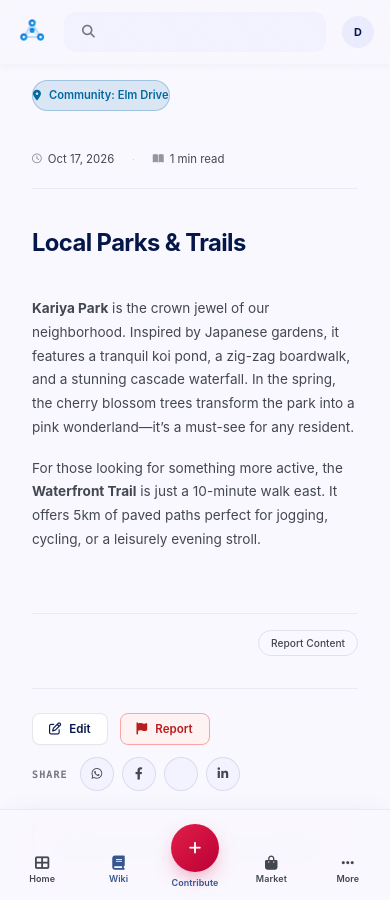
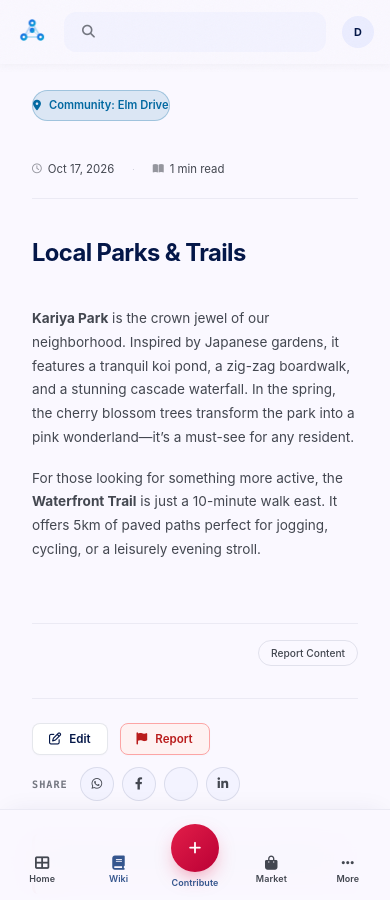
Before and after one commit to the-hub-community/hub-web, a Jekyll site: the page built from content/elm-drive/local-parks.md, in a window 390 px wide and 900 px high. Built offline with Jekyll 4.4.1, drawn with Linux system fonts in a browser that asks for light colours.

Commit message:
fix: mobile chip spacing and restore image alignment in editor

```diff
--- a/_includes/editor.html
+++ b/_includes/editor.html
@@ -121,6 +121,15 @@
                     <div class="video-input-wrapper">
                         <i class="fa-brands fa-youtube"></i>
                         <input type="text" class="video-input" placeholder="Paste a YouTube URL here (optional)">
+                    </div>
+
+                    <div class="floating-group" style="margin-top: 8px;">
+                        <label class="floating-label" style="position: static; margin-bottom: 4px; font-size: 0.75rem; font-weight: 700; color: var(--outline); text-transform: uppercase;">Section Alignment</label>
+                        <select class="modern-input align-select" style="width: 100%; padding: 10px; border-radius: 8px; border: 1px solid var(--border-default); background: var(--surface-container-lowest);">
+                            <option value="center">Center Image (Full width)</option>
+                            <option value="left">Float Left</option>
+                            <option value="right">Float Right</option>
+                        </select>
                     </div>
                 </div>
             </div>
--- a/assets/css/custom/wiki-editorial.css
+++ b/assets/css/custom/wiki-editorial.css
@@ -658,3 +658,20 @@
 .global-lightbox__close:hover {
   background: rgba(255, 255, 255, 0.2);
 }
+
+/* Fix Community Chip spacing on Mobile */
+@media (max-width: 768px) {
+  .page-community-chip {
+    margin-top: 10px !important;
+    margin-bottom: 24px !important;
+    display: inline-flex !important;
+    /* Ensures it doesn't stretch full width */
+    width: auto !important;
+  }
+
+  /* Ensure the meta strip below it has proper spacing */
+  .wiki-meta-strip {
+    margin-top: 0 !important;
+    padding-top: 16px !important;
+  }
+}
```
